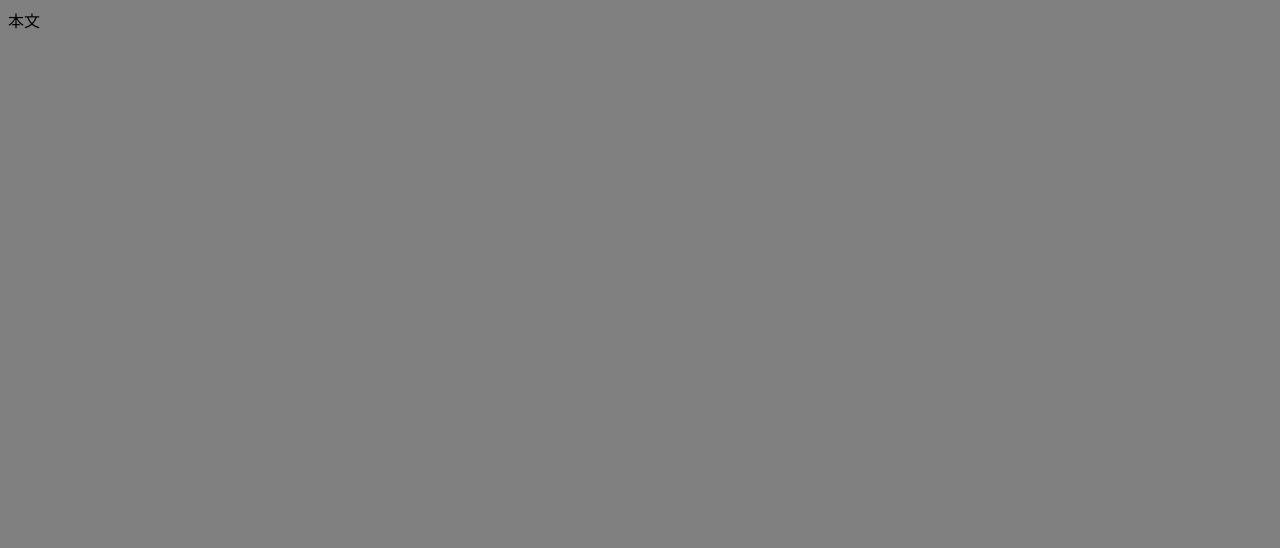
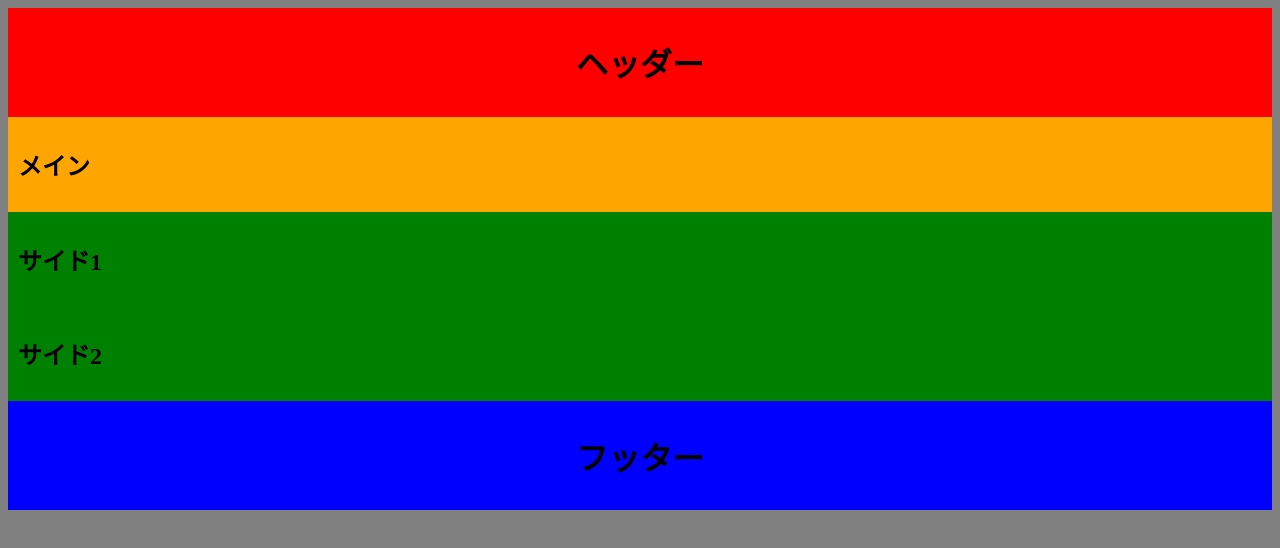
Before and after one commit to honma612/web1-10, a plain HTML site: page index.html in a window 1280 px wide. Drawn offline with Linux system fonts and the light colour scheme.

Commit message:
Create index.html

```diff
--- a/index.html
+++ b/index.html
@@ -8,6 +8,10 @@
 <meta charset="utf-8">
 </head>
 <body>
-本文
+  <header><h1>ヘッダー</h1></header>
+  <section><h1>メイン</h1></section>
+  <aside><h1>サイド1</h1></aside>
+  <aside><h1>サイド2</h1></aside>
+  <footer><h1>フッター</h1></footer>
 </body>
 </html>
```
